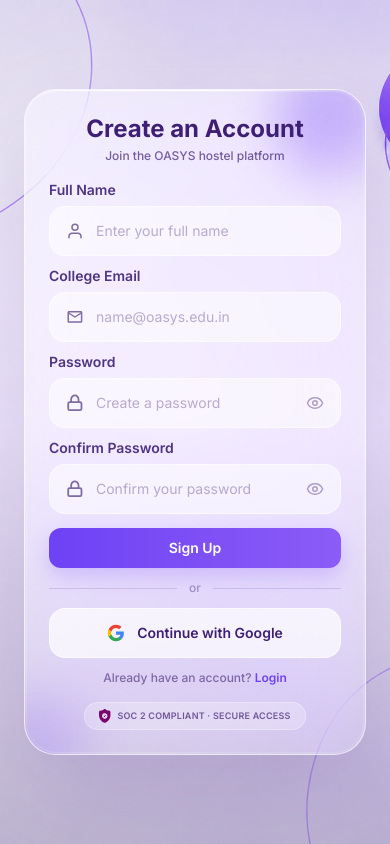
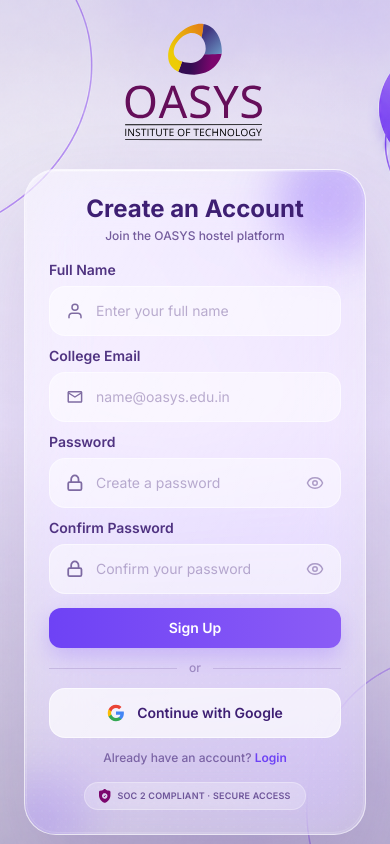
Before and after one commit to asifmohamed491-code/hostel_management, a Next.js app: page /signup in a window 390 px wide. Built offline with nearby package versions, Linux system fonts and the light colour scheme.

Commit message:
Implemented mobile logo

```diff
--- a/components/AuthLayout.tsx
+++ b/components/AuthLayout.tsx
@@ -50,8 +50,22 @@ export function AuthLayout({ cardSide, children }: AuthLayoutProps) {
         <div className="pointer-events-none absolute inset-0 z-[1] bg-gradient-to-b from-black/5 via-transparent to-black/15" />
 
         {/* Layer 2 — content, always on top */}
-        <div className="relative z-10 flex w-full justify-center">
-          {children}
+        <div className="relative z-10 flex w-full flex-col items-center justify-center gap-6">
+          {/* Mobile-only mark, centered above the card. Hidden at lg and up,
+              where BuildingSection already owns the brand mark. */}
+          <Image
+            src="/assets/logo/oasys-logo-vertical.svg"
+            alt="OASYS"
+            width={150}
+            height={150}
+            priority
+            data-entrance="logo"
+            className="lg:hidden mx-auto"
+          />
+
+
+
+          <div className="flex w-full justify-center">{children}</div>
         </div>
       </div>
     </main>
```
Also changed, not shown: public/assets/logo/Oasys-logo-vertical.svg (added), public/assets/logo/oasys-hostel-wordmark.svg (deleted).
